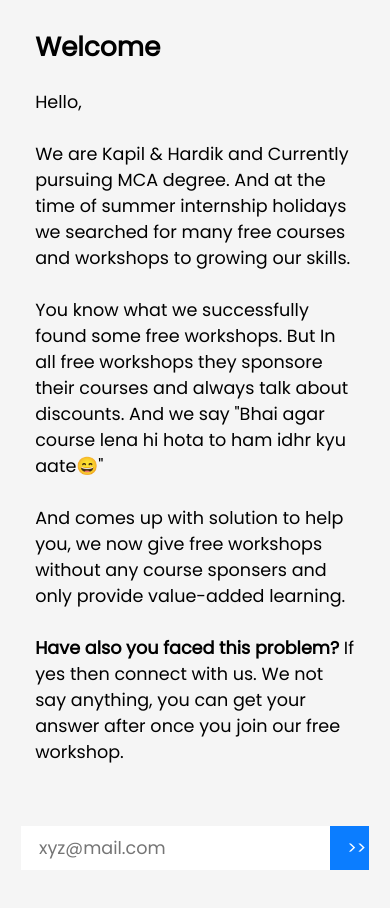
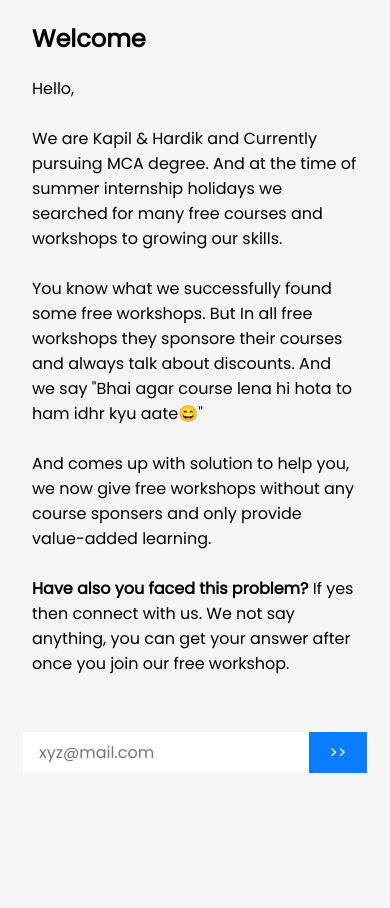
Before and after one commit to kapilBaser/Skills, a plain HTML site: page index.html in a window 390 px wide. Shown: the part 86-994 px from the top of the page. After the commit the page ends 939 px from the top, so only its background shows below. Drawn offline with Linux system fonts and the light colour scheme.

Commit message:
Update main.css

```diff
--- a/main.css
+++ b/main.css
@@ -126,10 +126,13 @@ h1{
 }
 @media (max-width: 700px){
     html{
-        font-size: 1.1rem;
+        font-size: 1rem;
     }
     input{
-        width: 70%;
+        width: 65%;
+    }
+    button{
+        width:15%;
     }
     .detail{
         padding: .5em 2em;
```
